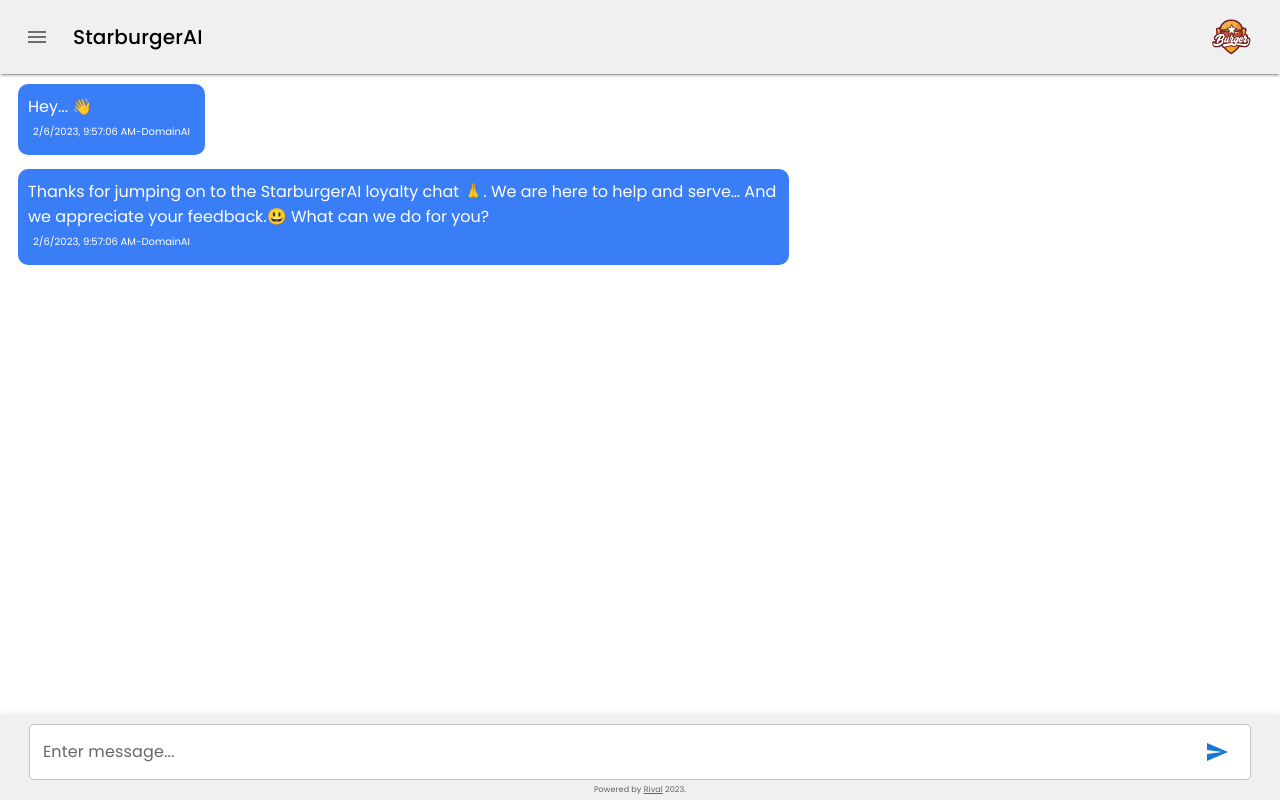
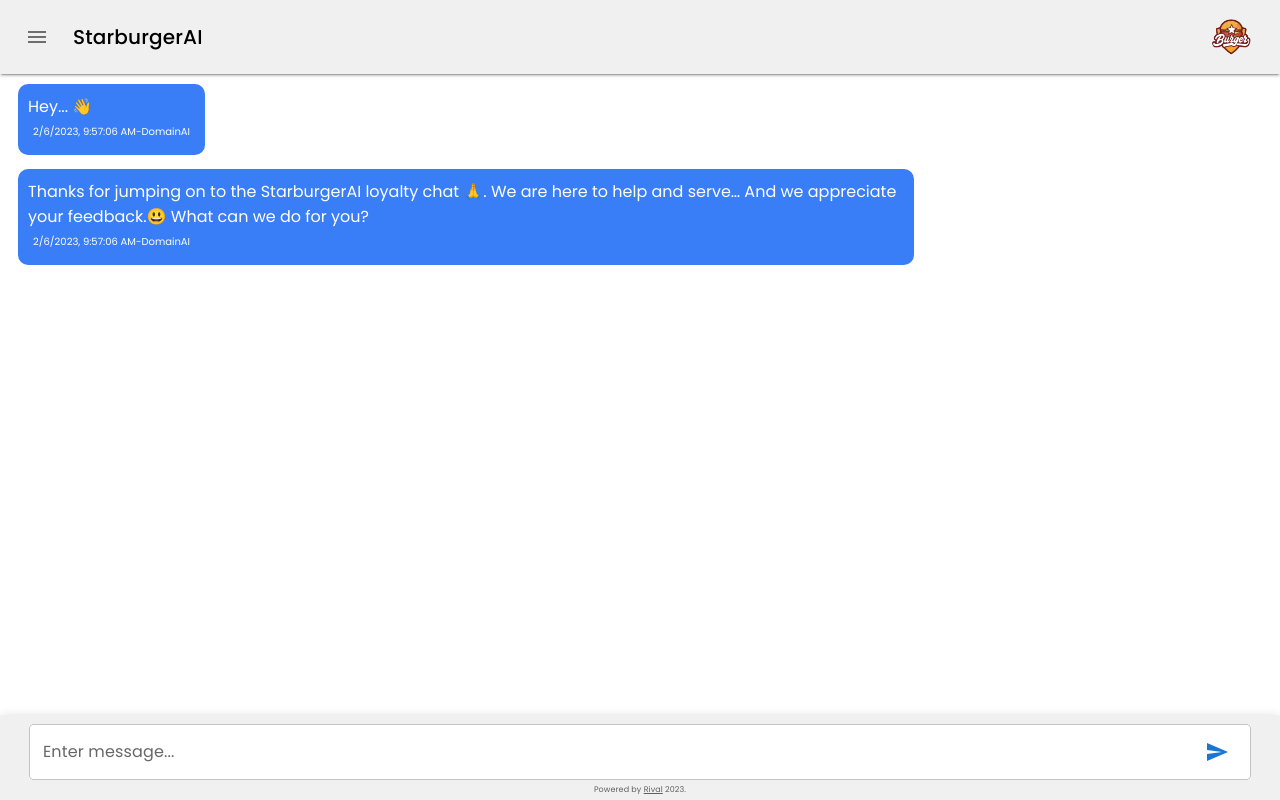
Before and after one commit to Ollstar/domainai, a Next.js app in the folder domainai/: page / in a window 1280 px wide. Built offline with nearby package versions, Linux system fonts and the light colour scheme.

Commit message:
chat width

```diff
--- a/domainai/styles/index.module.css
+++ b/domainai/styles/index.module.css
@@ -8,7 +8,7 @@
     float: right;
     color: black;
     font-size: 16px;
-    max-width: 60%;
+    max-width: 70%;
     font-family: poppins;
 
 }
@@ -21,7 +21,7 @@
     padding: 10px;
     float: left;
     color: white;
-    max-width: 60%;
+    max-width: 70%;
     font-family: poppins;
 }
 
```
